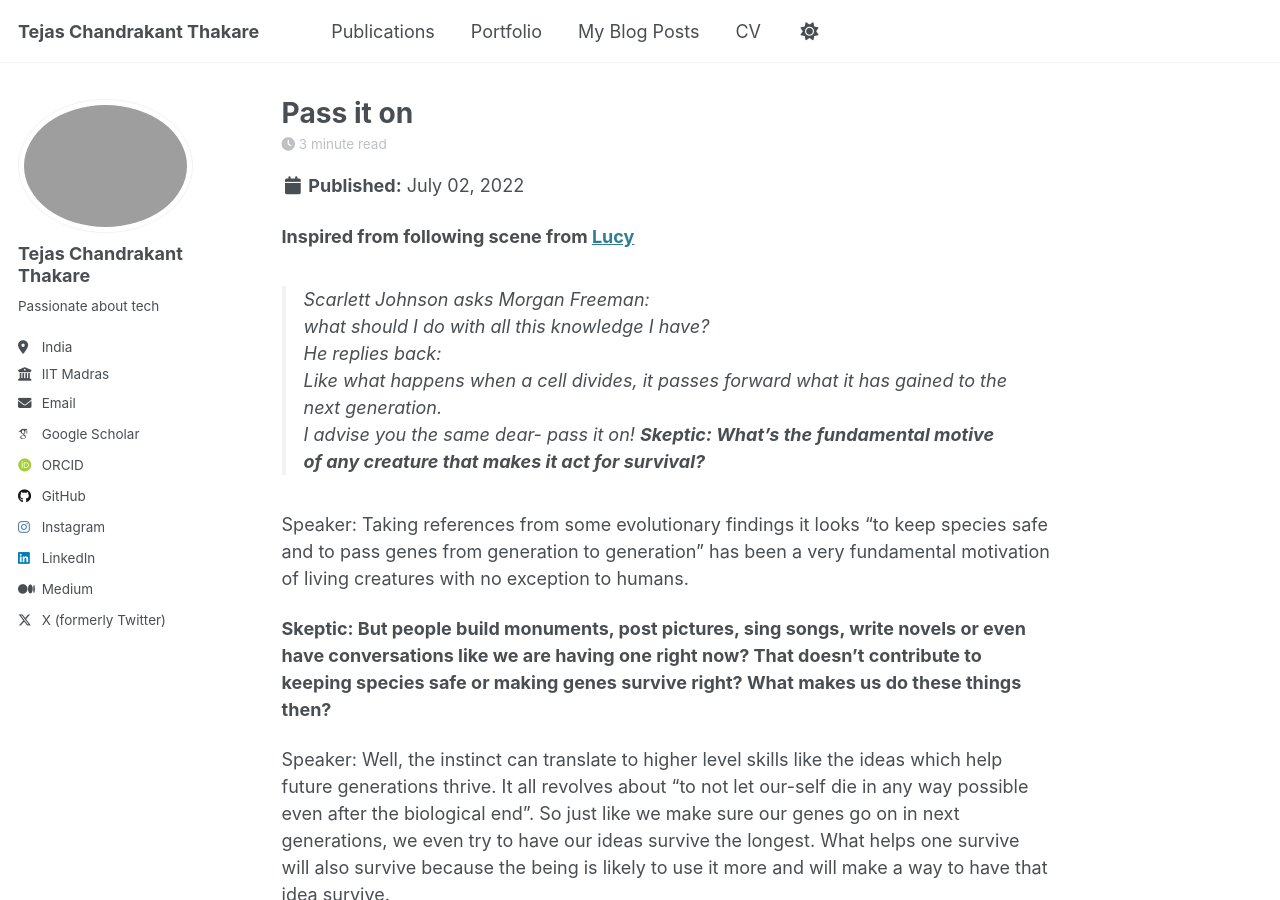
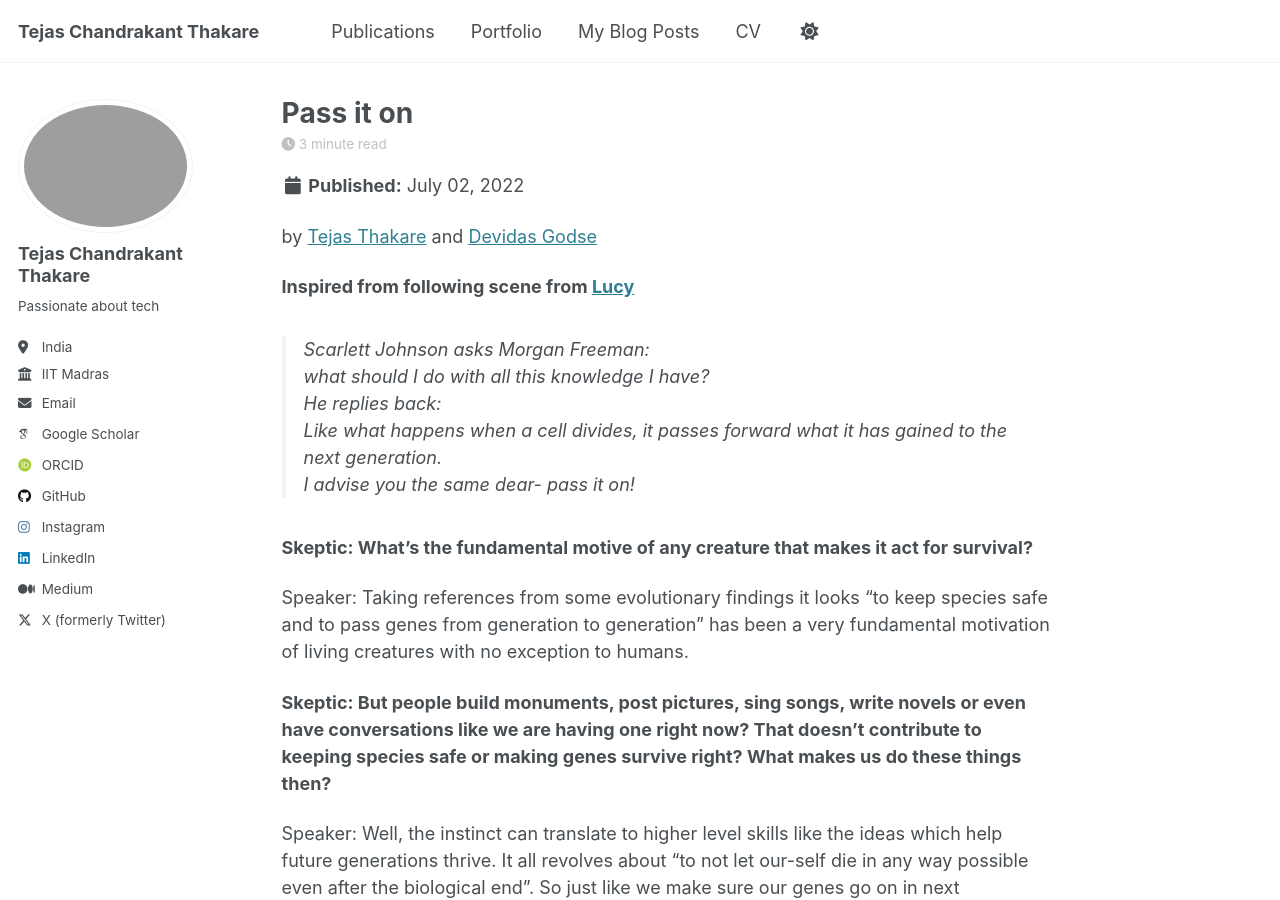
Before and after one commit to TejasCThakare/tejascthakare.github.io, a Jekyll site: the page built from _posts/2022-07-02-Pass-it-on.md, in a window 1280 px wide and 900 px high. Built offline with Jekyll 4.4.1, drawn with Linux system fonts in a browser that asks for light colours; some web fonts are replaced.

Commit message:
Update 2022-07-02-Pass-it-on.md

```diff
--- a/_posts/2022-07-02-Pass-it-on.md
+++ b/_posts/2022-07-02-Pass-it-on.md
@@ -2,12 +2,12 @@
 title: Pass it on
 authors: [tejas, devidas]
 date: 2022-07-02
-permalink: /posts/2012/08/blog-post-1/
+permalink: /posts/2022/07/pass-it-on
 categories: [Blogging, Discussion]
 tags: [Writing]
 render_with_liquid: false
 ---
-
+by [Tejas Thakare](https://tejascthakare.github.io/) and [Devidas Godse](https://devidaskgodse.github.io/)
 
 **Inspired from following scene from [Lucy](https://www.imdb.com/title/tt2872732/)**
   > Scarlett Johnson asks Morgan Freeman:
@@ -15,6 +15,7 @@ render_with_liquid: false
   > <br/> He replies back:
   > <br/> Like what happens when a cell divides, it passes forward what it has gained to the next generation.
   > <br/> I advise you the same dear- pass it on!
+
 **Skeptic: What’s the fundamental motive of any creature that makes it act for survival?**
 
 Speaker: Taking references from some evolutionary findings it looks “to keep species safe and to pass genes from generation to generation” has been a very fundamental motivation of living creatures with no exception to humans.
```
